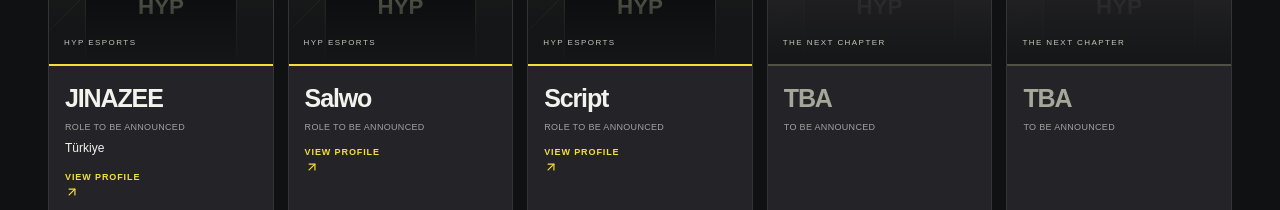
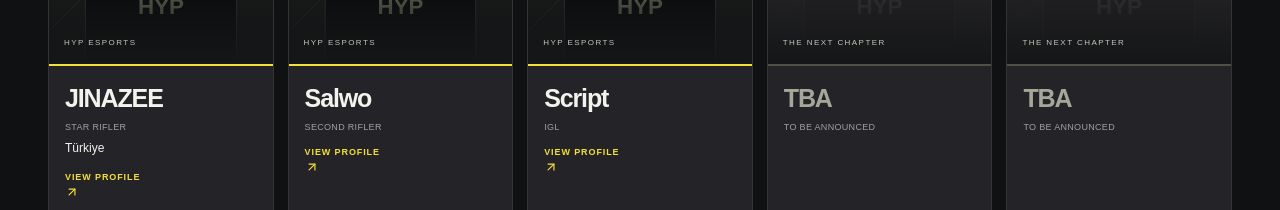
Before and after one commit to dnzlkn10/HYP-Esports-Website, a Next.js app: page / in a window 1280 px wide. Shown: the part 3760-3970 px from the top of the page. Built offline with nearby package versions, Linux system fonts and the light colour scheme.

Commit message:
feat: set CS2 player roles

```diff
--- a/data/teams.ts
+++ b/data/teams.ts
@@ -8,7 +8,7 @@
 const player = (nickname: string, index: number, game: string): Player => ({
   id: `${game}-${index}`,
   nickname,
-  role: nickname === "TBA" ? "TO BE ANNOUNCED" : "Role to be announced",
+  role: nickname === "TBA" ? "TO BE ANNOUNCED" : nickname === "JINAZEE" ? "Star Rifler" : nickname === "Salwo" ? "Second Rifler" : nickname === "Script" ? "IGL" : "Role to be announced",
   announced: nickname !== "TBA",
   nationality: nickname === "JINAZEE" ? "Türkiye" : undefined,
   birthDate: nickname === "JINAZEE" ? "8 Eylül 2010" : undefined,
```
